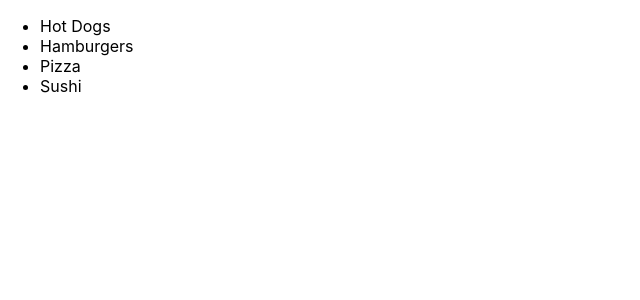
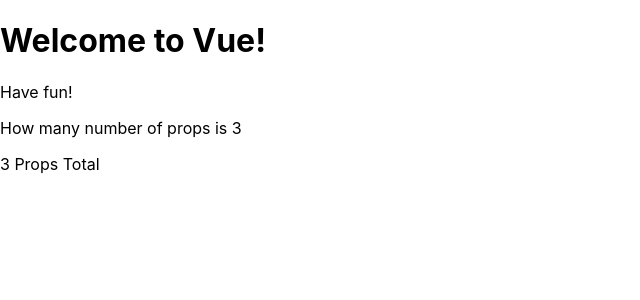
Before and after one commit to ricapi96/hello-react, a React (Create React App) app: page / in a window 1280 px wide. Shown: the top 300 px of the page, without its empty margins (0-640 px from the left). Built offline with nearby package versions, Linux system fonts and the light colour scheme.

Commit message:
props added

```diff
--- a/public/index.html
+++ b/public/index.html
@@ -1,6 +1,14 @@
 <!DOCTYPE html>
 <html lang="en">
   <head>
+    <style>
+      #heading {
+        color: pink;
+      }
+      .cool-text {
+        font-family: "Monaco";
+      }
+    </style>
     <meta charset="utf-8" />
     <link rel="icon" href="%PUBLIC_URL%/favicon.ico" />
     <meta name="viewport" content="width=device-width, initial-scale=1" />
--- a/src/index.js
+++ b/src/index.js
@@ -1,15 +1,21 @@
-import React from 'react';
-import ReactDOM from 'react-dom/client';
-import './index.css';
+import React from "react";
+import ReactDOM from "react-dom/client";
+import "./index.css";
 
+function Hello(props) {
+  console.log(Object.keys(props));
+  return (
+    <div>
+      <h1>Welcome to {props.library}!</h1>
+      <p>{props.message}</p>
+      <p>How many number of props is {props.number}</p>
+      <p>{Object.keys(props).length} Props Total</p>
+    </div>
+  );
+}
 
-
-const root = ReactDOM.createRoot(document.getElementById('root'));
-root.render(
-  <ul>
-    <li>Hot Dogs</li>
-    <li>Hamburgers</li>
-    <li>Pizza</li>
-    <li>Sushi</li>
-  </ul>
-);
+const root = ReactDOM.createRoot(document.getElementById("root"));
+root.render(<Hello
+  library="Vue"
+  message="Have fun!"
+  number={3} />);
```
